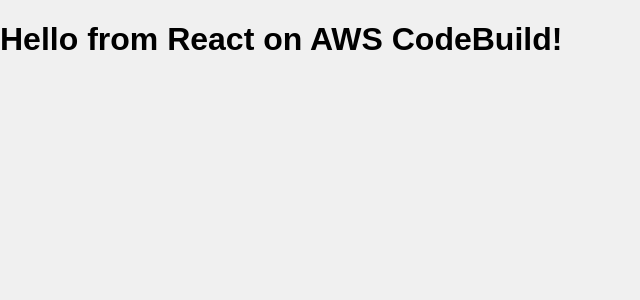
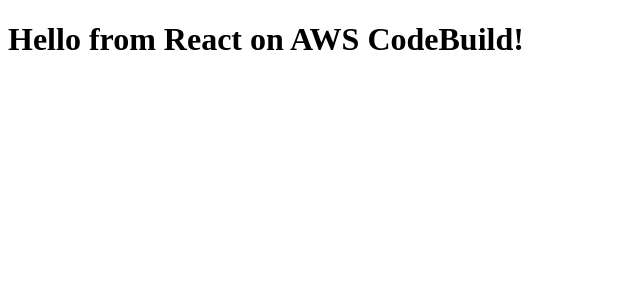
Before and after one commit to bmahe1/theLast, a React (Create React App) app: page / in a window 1280 px wide. Shown: the top 300 px of the page, without its empty margins (0-640 px from the left). Built offline with nearby package versions, Linux system fonts and the light colour scheme.

Commit message:
Update styles.css

```diff
--- a/src/styles.css
+++ b/src/styles.css
@@ -1,5 +1,6 @@
-body {
-  margin: 0;
-  font-family: Arial, sans-serif;
-  background-color: #f0f0f0;
+.app-container {
+  font-family: sans-serif;
+  text-align: center;
+  padding: 40px;
+  background-color: #f0f2f5;
 }
```
